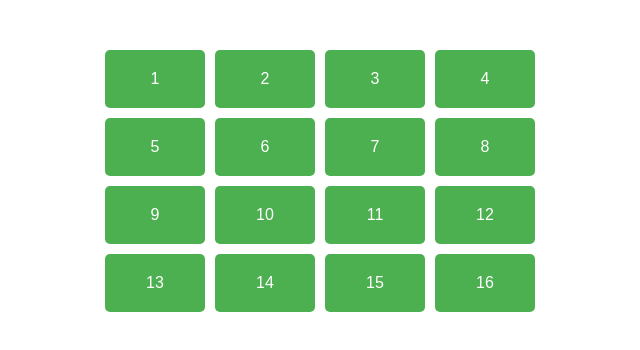
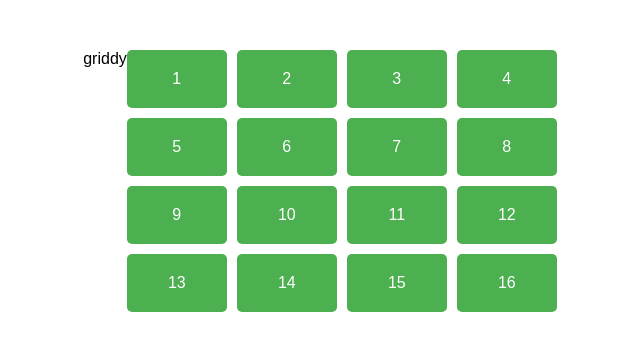
Before and after one commit to charlierobson/connxhelper, a plain HTML site: page index.html in a window 1280 px wide. Shown: the whole page, without its empty margins (320-960 px from the left). Drawn offline with nearby package versions, Linux system fonts and the light colour scheme.

Commit message:
Update index.html

```diff
--- a/index.html
+++ b/index.html
@@ -37,7 +37,7 @@
   </style>
 </head>
 <body>
-
+griddy
 <div id="grid">
   <!-- 16 items -->
   <div class="grid-item">1</div>
```
